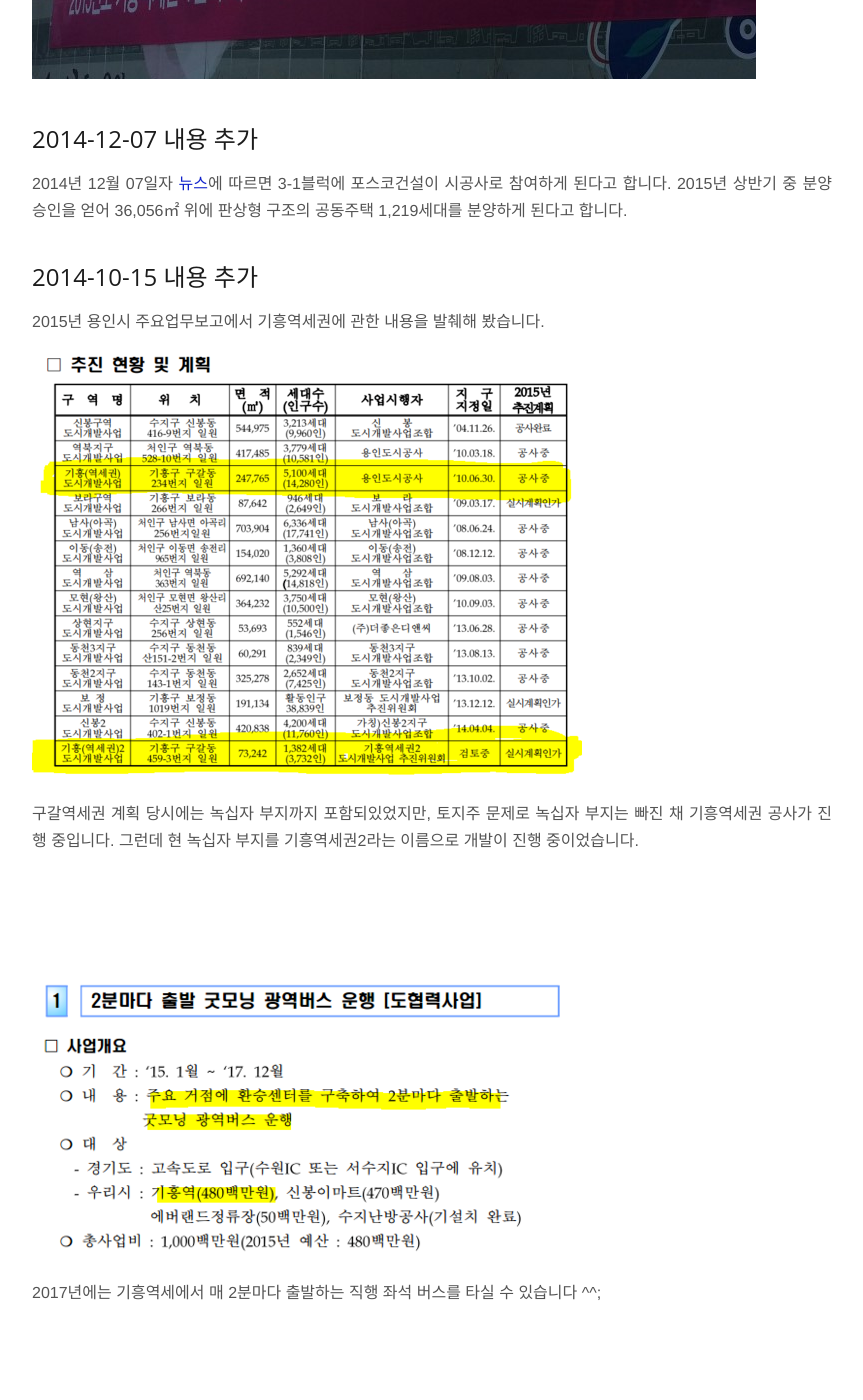
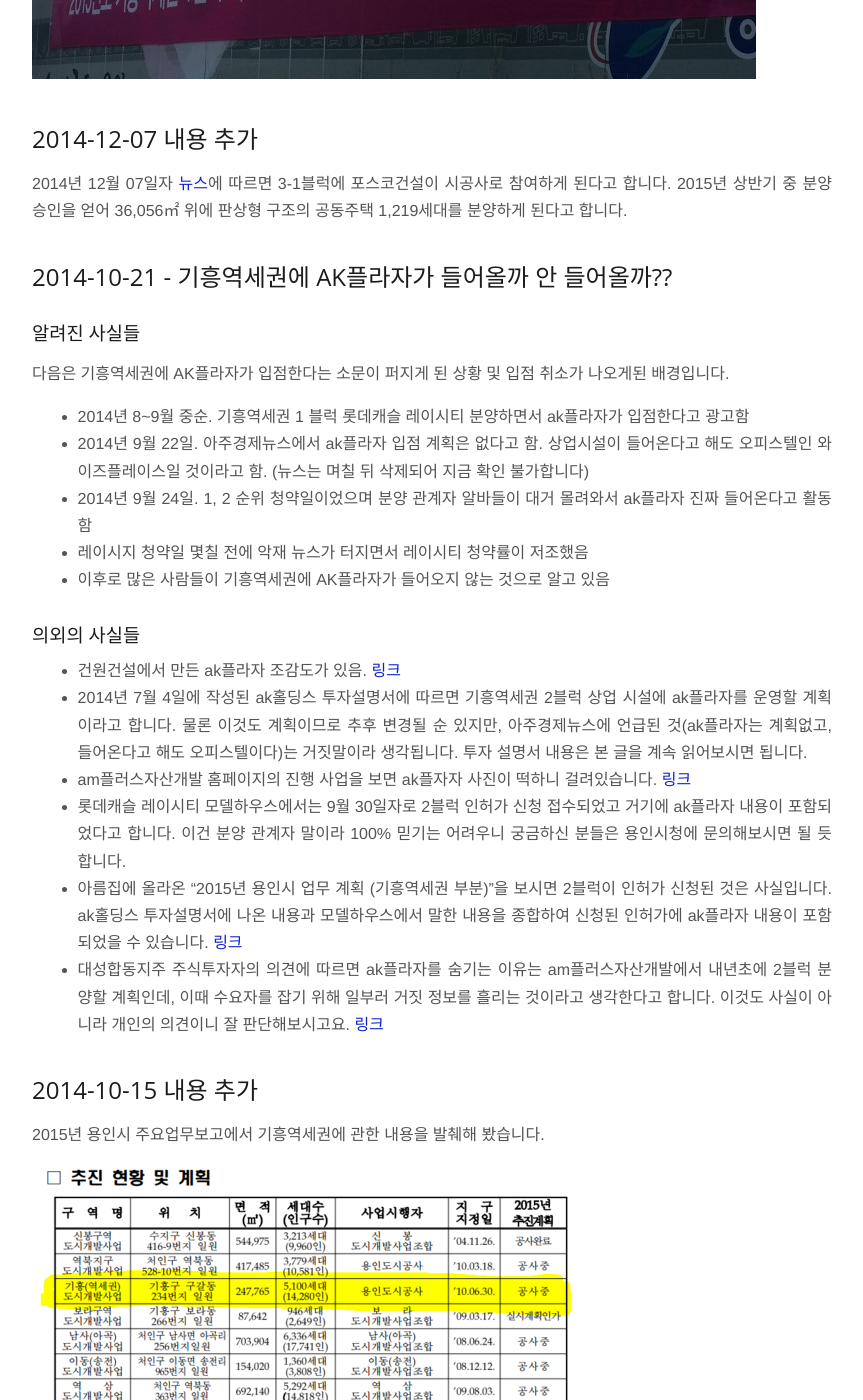
Before and after one commit to jason-heo/jason-heo.github.io, a Jekyll site: the page built from _posts/2014-08-09-giheung-stat.md, in a window 1280 px wide and 1400 px high, scrolled down 949 px. Shown: the whole window, without its empty margins (208-1071 px from the left). Built offline with Jekyll 4.4.1, drawn with Linux system fonts in a browser that asks for light colours; Markdown is read by kramdown in place of the engine named in the settings; comment, search, counter and statistics services are not loaded.

Commit message:
의외의 사실들 추가

```diff
--- a/_posts/2014-08-09-giheung-stat.md
+++ b/_posts/2014-08-09-giheung-stat.md
@@ -13,6 +13,26 @@
 ## 2014-12-07 내용 추가
 
 2014년 12월 07일자 [뉴스][13]에 따르면 3-1블럭에 포스코건설이 시공사로 참여하게 된다고 합니다. 2015년 상반기 중 분양승인을 얻어 36,056㎡ 위에 판상형 구조의 공동주택 1,219세대를 분양하게 된다고 합니다.
+
+## 2014-10-21 - 기흥역세권에 AK플라자가 들어올까 안 들어올까??
+
+### 알려진 사실들
+
+다음은 기흥역세권에 AK플라자가 입점한다는 소문이 퍼지게 된 상황 및 입점 취소가 나오게된 배경입니다.
+* 2014년 8~9월 중순. 기흥역세권 1 블럭 롯데캐슬 레이시티 분양하면서 ak플라자가 입점한다고 광고함
+* 2014년 9월 22일. 아주경제뉴스에서 ak플라자 입점 계획은 없다고 함. 상업시설이 들어온다고 해도 오피스텔인 와이즈플레이스일 것이라고 함. (뉴스는 며칠 뒤 삭제되어 지금 확인 불가합니다)
+* 2014년 9월 24일. 1, 2 순위 청약일이었으며 분양 관계자 알바들이 대거 몰려와서 ak플라자 진짜 들어온다고 활동함
+* 레이시지 청약일 몇칠 전에 악재 뉴스가 터지면서 레이시티 청약률이 저조했음
+* 이후로 많은 사람들이 기흥역세권에 AK플라자가 들어오지 않는 것으로 알고 있음
+
+### 의외의 사실들
+
+* 건원건설에서 만든 ak플라자 조감도가 있음. [링크][14]
+* 2014년 7월 4일에 작성된 ak홀딩스 투자설명서에 따르면 기흥역세권 2블럭 상업 시설에 ak플라자를 운영할 계획이라고 합니다. 물론 이것도 계획이므로 추후 변경될 순 있지만, 아주경제뉴스에 언급된 것(ak플라자는 계획없고, 들어온다고 해도 오피스텔이다)는 거짓말이라 생각됩니다. 투자 설명서 내용은 본 글을 계속 읽어보시면 됩니다.
+* am플러스자산개발 홈페이지의 진행 사업을 보면 ak플자자 사진이 떡하니 걸려있습니다. [링크][15]
+* 롯데캐슬 레이시티 모델하우스에서는 9월 30일자로 2블럭 인허가 신청 접수되었고 거기에 ak플라자 내용이 포함되었다고 합니다. 이건 분양 관계자 말이라 100% 믿기는 어려우니 궁금하신 분들은 용인시청에 문의해보시면 될 듯 합니다.
+* 아름집에 올라온 "2015년 용인시 업무 계획 (기흥역세권 부분)"을 보시면 2블럭이 인허가 신청된 것은 사실입니다. ak홀딩스 투자설명서에 나온 내용과 모델하우스에서 말한 내용을 종합하여 신청된 인허가에 ak플라자 내용이 포함되었을 수 있습니다. [링크][16]
+* 대성합동지주 주식투자자의 의견에 따르면 ak플라자를 숨기는 이유는 am플러스자산개발에서 내년초에 2블럭 분양할 계획인데, 이때 수요자를 잡기 위해 일부러 거짓 정보를 흘리는 것이라고 생각한다고 합니다. 이것도 사실이 아니라 개인의 의견이니 잘 판단해보시고요. [링크][17]
 
 ## 2014-10-15 내용 추가
 
```
Also changed, not shown: other parts of _posts/2014-08-09-giheung-stat.md (+4 -0 lines).
